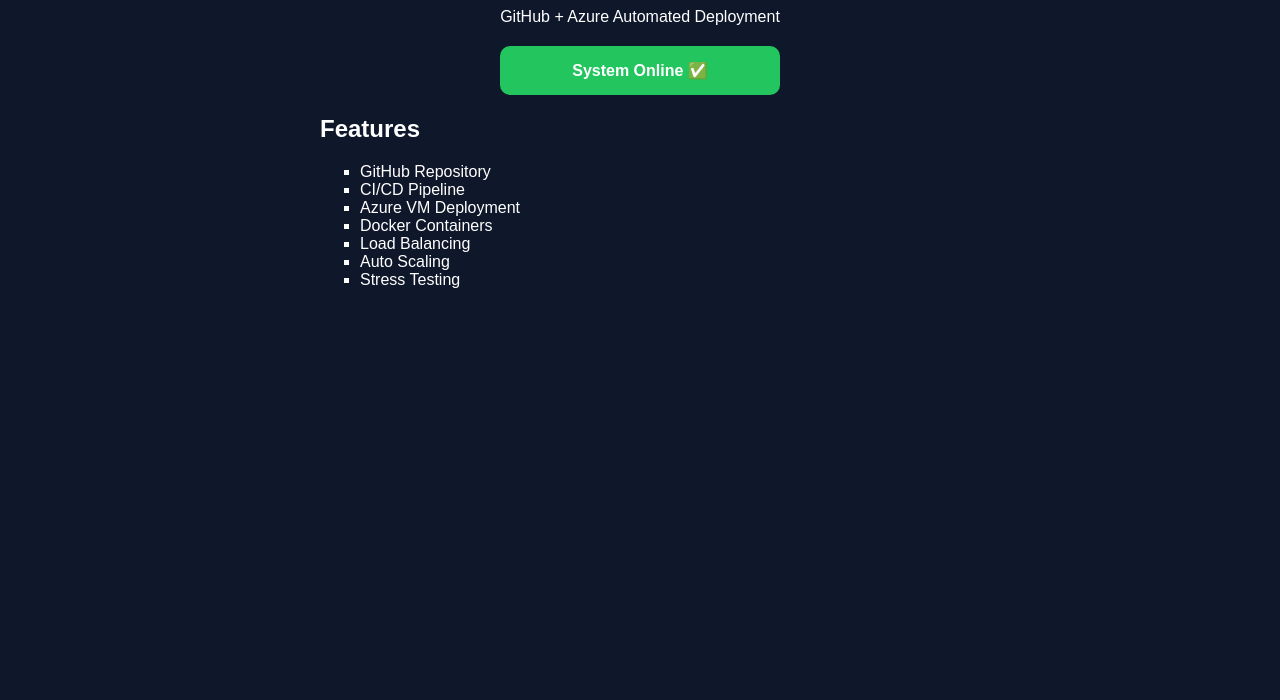
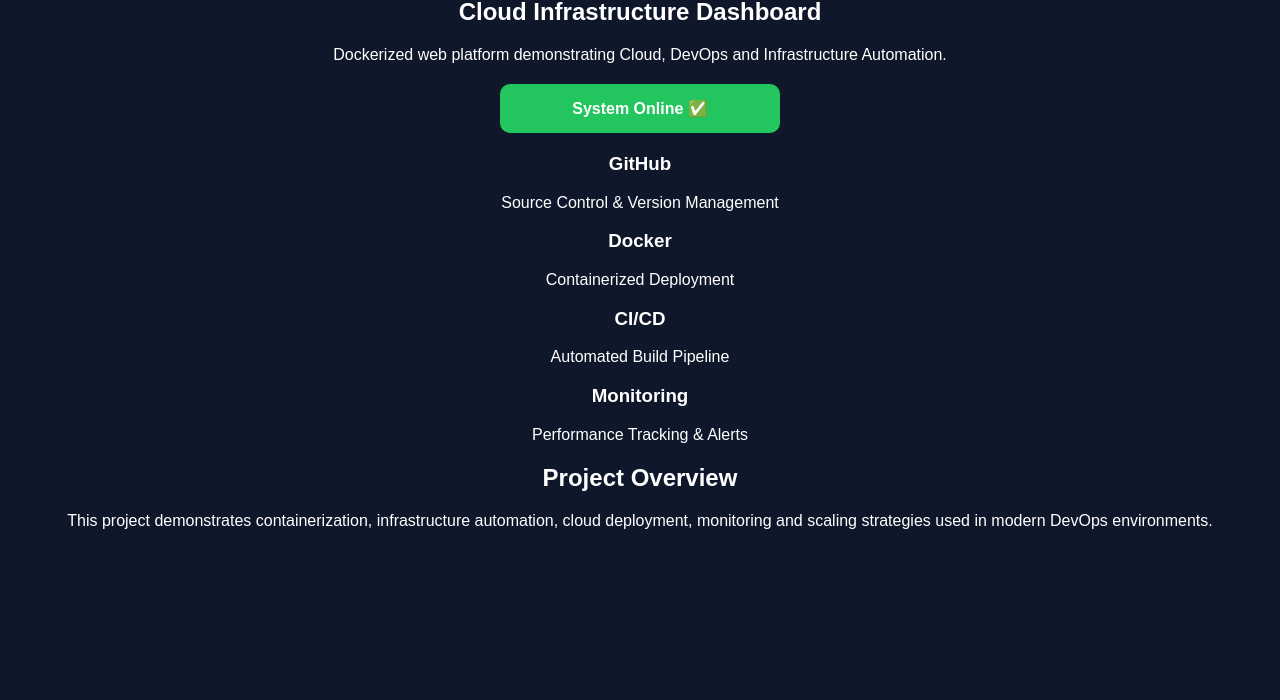
Before and after one commit to Xolani-N/cloudscale-web-platform, a plain HTML site: page app/index.html in a window 1280 px wide. Shown: the part 100-800 px from the top of the page. Drawn offline with Linux system fonts and the light colour scheme.

Commit message:
Enhance index.html with navigation and content updates
Added navigation and updated content sections with project details and features.

```diff
--- a/app/index.html
+++ b/app/index.html
@@ -9,28 +9,60 @@
 
 <body>
 
+    <nav>
+        <h2>CloudScale Platform</h2>
+    </nav>
+
     <div class="container">
-        <h1>CloudScale Platform</h1>
 
-        <p>GitHub + Azure Automated Deployment</p>
+        <section class="hero">
+            <h1>Cloud Infrastructure Dashboard</h1>
 
-        <div class="status">
-            System Online ✅
-        </div>
+            <p>
+                Dockerized web platform demonstrating Cloud,
+                DevOps and Infrastructure Automation.
+            </p>
 
-        <div class="info">
-            <h2>Features</h2>
+            <div class="status">
+                System Online ✅
+            </div>
+        </section>
 
-            <ul>
-                <li>GitHub Repository</li>
-                <li>CI/CD Pipeline</li>
-                <li>Azure VM Deployment</li>
-                <li>Docker Containers</li>
-                <li>Load Balancing</li>
-                <li>Auto Scaling</li>
-                <li>Stress Testing</li>
-            </ul>
-        </div>
+        <section class="cards">
+
+            <div class="card">
+                <h3>GitHub</h3>
+                <p>Source Control & Version Management</p>
+            </div>
+
+            <div class="card">
+                <h3>Docker</h3>
+                <p>Containerized Deployment</p>
+            </div>
+
+            <div class="card">
+                <h3>CI/CD</h3>
+                <p>Automated Build Pipeline</p>
+            </div>
+
+            <div class="card">
+                <h3>Monitoring</h3>
+                <p>Performance Tracking & Alerts</p>
+            </div>
+
+        </section>
+
+        <section class="about">
+            <h2>Project Overview</h2>
+
+            <p>
+                This project demonstrates containerization,
+                infrastructure automation, cloud deployment,
+                monitoring and scaling strategies used in
+                modern DevOps environments.
+            </p>
+        </section>
+
     </div>
 
 </body>
```
